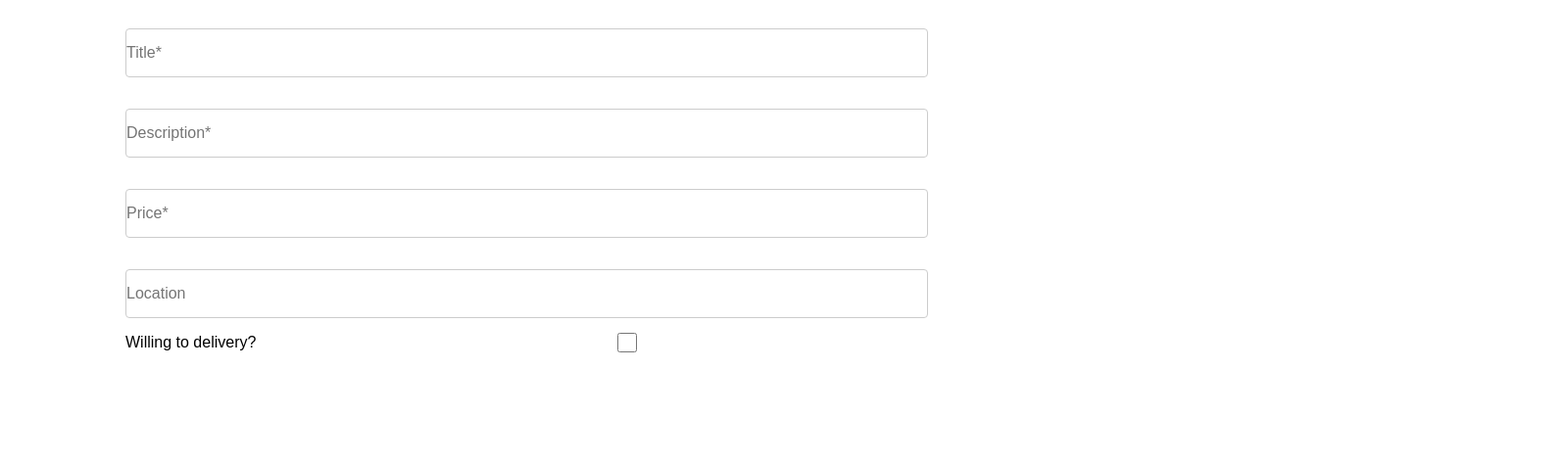
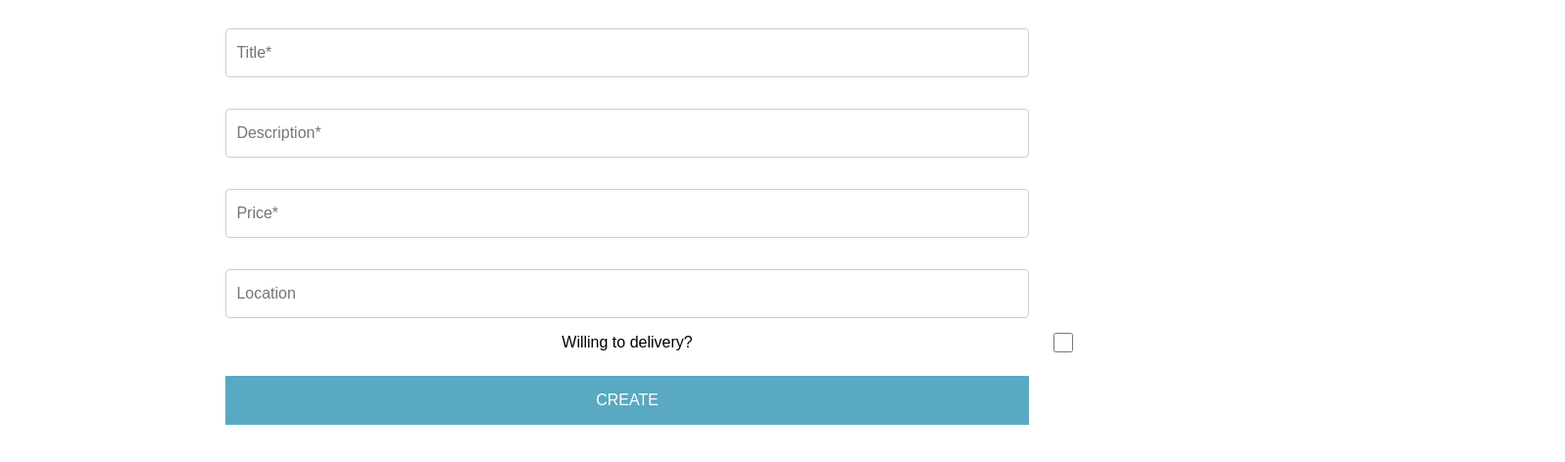
Before and after one commit to UlyssesCortes/UNIV_Stranger-s_Things, a React app: page /createPost in a window 1280 px wide. Shown: the part 130-602 px from the top of the page at 98% size, 1597 px wide, since content can reach past the window. Built offline with nearby package versions, Linux system fonts and the light colour scheme.

Commit message:
Create Post page implemented

```diff
--- a/src/Components/CreatePost.js
+++ b/src/Components/CreatePost.js
@@ -2,20 +2,72 @@ import React, { useState } from "react";
 import Header from "./Header";
 import './createPost.css'
 
-const CreatePost = ({ isLoggedIn, setIsLoggedIn }) => {
+const CreatePost = ({ isLoggedIn, setIsLoggedIn, token }) => {
+
+    const [title, setTitle] = useState("")
+    const [description, setDescription] = useState("")
+    const [price, setPrice] = useState("")
+    const [deliver, setDeliver] = useState(false)
+    const [location, setLocation] = useState("")
+
+    const handleSubmit = (event) => {
+        event.preventDefault()
+
+        fetch('https://strangers-things.herokuapp.com/api/2209-FTB-MT-WEB-PT/posts', {
+            method: "POST",
+            headers: {
+                'Content-Type': 'application/json',
+                'Authorization': `Bearer ${token}`
+            },
+            body: JSON.stringify({
+                post: {
+                    title: `${title}`,
+                    description: `${description}`,
+                    price: `${price}`,
+                    location: `${location}`,
+                    willDeliver: `${deliver}`
+                }
+            })
+        }).then(response => response.json())
+            .then(result => {
+                console.log(result);
+                console.log(title)
+            })
+            .catch(console.error);
+    }
+
+
+
+    const handleChangeTitle = (event) => {
+        setTitle(event.target.value)
+    }
+    const handleChangeDescription = (event) => {
+        setDescription(event.target.value)
+    }
+    const handleChangePrice = (event) => {
+        setPrice(event.target.value)
+    }
+    const handleChangeLocation = (event) => {
+        setLocation(event.target.value)
+    }
+    const handleChangeDelivery = (event) => {
+        setDeliver(event.target.value)
+    }
+
     return <>
         <Header isLoggedIn={isLoggedIn} setIsLoggedIn={setIsLoggedIn} />
         <div className="bodyContainer">
             <h1>Create Post:</h1>
-            <form className="createPostForm">
-                <input type='text' placeholder='Title*'></input>
-                <input type='text' placeholder='Description*'></input>
-                <input type='text' placeholder='Price*'></input>
-                <input type='text' placeholder='Location'></input>
+            <form className="createPostForm" onSubmit={handleSubmit}>
+                <input type='text' placeholder='Title*' value={title} onChange={handleChangeTitle}></input>
+                <input type='text' placeholder='Description*' value={description} onChange={handleChangeDescription}></input>
+                <input type='text' placeholder='Price*' value={price} onChange={handleChangePrice}></input>
+                <input type='text' placeholder='Location' value={location} onChange={handleChangeLocation}></input>
                 <div className='checkBoxContainer'>
                     <label>Willing to delivery?</label>
-                    <input className="checkBox" type="checkbox" />
+                    <input className="checkBox" type="checkbox" value={deliver} onChange={handleChangeDelivery} />
                 </div>
+                <button className="createPostBtn" type='sumbit'>CREATE</button>
             </form>
 
         </div>
--- a/src/Components/LogIn.js
+++ b/src/Components/LogIn.js
@@ -103,8 +103,8 @@ const LogIn = ({ isLoggedIn, setIsLoggedIn, token, setToken, username, setUserna
 
             </div>
             <form onSubmit={handleSubmit}>
-                <input type='text' name='username' value={username} onChange={handleChangeName} placeholder=' Username*' />
-                <input type='password' name='password' value={password} onChange={handleChangePassword} placeholder=' Password*' />
+                <input type='text' value={username} onChange={handleChangeName} placeholder=' Username*' />
+                <input type='password' value={password} onChange={handleChangePassword} placeholder=' Password*' />
                 <button type='submit'>Log In</button>
                 <Link to="/register">Don't have an account? Sign Up</Link>
             </form>
--- a/src/Components/Posts.js
+++ b/src/Components/Posts.js
@@ -15,26 +15,6 @@ const Posts = ({ isLoggedIn, setIsLoggedIn, setToken, token }) => {
         fetchPosts()
     }, [])
 
-    fetch('https://strangers-things.herokuapp.com/api/2209-FTB-MT-WEB-PT/posts', {
-        method: "POST",
-        headers: {
-            'Content-Type': 'application/json',
-            'Authorization': `Bearer ${token}`
-        },
-        body: JSON.stringify({
-            post: {
-                title: "My favorite stuffed animal",
-                description: "This is a pooh doll from 1973. It has been carefully taken care of since I first got it.",
-                price: "$480.00",
-                willDeliver: true
-            }
-        })
-    }).then(response => response.json())
-        .then(result => {
-            console.log(result);
-        })
-        .catch(console.error);
-
     return <>
         <Header isLoggedIn={isLoggedIn} setIsLoggedIn={setIsLoggedIn} setToken={setToken} />
         <div className='formSection'>
@@ -44,17 +24,16 @@ const Posts = ({ isLoggedIn, setIsLoggedIn, setToken, token }) => {
                 <input type='text' placeholder='body'></input>
                 <button type='sumbit'>Search</button>
                 {/* <button>Create Post</button> */}
+                <button><Link to='/createPost' className="links">Add Post</Link></button>
             </form>
         </div>
-        <button><Link to='/createPost' className="links">Add Post</Link></button>
-        <button><Link to='/home' className="links">HOME</Link>
-        </button>
+
 
         <div className='postCardBox'>
             {
                 posts && posts.map(post => <div className='postCard' key={post._id}>
                     <h2>{"Title: " + post.title}</h2>
-                    <p>{"Post Id: " + post._id}</p>
+                    {/* <p>{"Post Id: " + post._id}</p> */}
                     <p>{post.description}</p>
                     <p><strong>Price: </strong>{post.price}</p>
                     <p><strong>Seller: </strong>{post.author.username}</p>
--- a/src/Components/createPost.css
+++ b/src/Components/createPost.css
@@ -17,18 +17,25 @@
 .checkBox {
     position: absolute;
     display: flex;
-    justify-content: flex-start;
-    align-items: flex-start;
+    justify-content: center;
+    align-items: center;
     height: 20px;
-    width: 20px;
+    /* width: 20px; */
 }
 
 .createPostForm {
     display: flex;
     width: 80%;
     justify-content: center;
+    align-items: center;
 }
 
 .createPostForm input {
     width: 80%;
+    padding-left: 10px;
 }
+
+.createPostBtn {
+    width: 80%;
+    margin-top: 25px;
+}
--- a/src/index.js
+++ b/src/index.js
@@ -27,7 +27,7 @@ const App = () => {
           <Route path='/register' element={<Register />} />
           <Route path='/' element={<LogIn token={token} setToken={setToken} isLoggedIn={isLoggedIn} setIsLoggedIn={setIsLoggedIn} />} />
           <Route path='/logout' element={<Logout isLoggedIn={isLoggedIn} setIsLoggedIn={setIsLoggedIn} />} />
-          <Route path='/createPost' element={<CreatePost isLoggedIn={isLoggedIn} setIsLoggedIn={setIsLoggedIn} />} />
+          <Route path='/createPost' element={<CreatePost isLoggedIn={isLoggedIn} setIsLoggedIn={setIsLoggedIn} token={token} />} />
         </Routes>
       </BrowserRouter>
     </>
```
